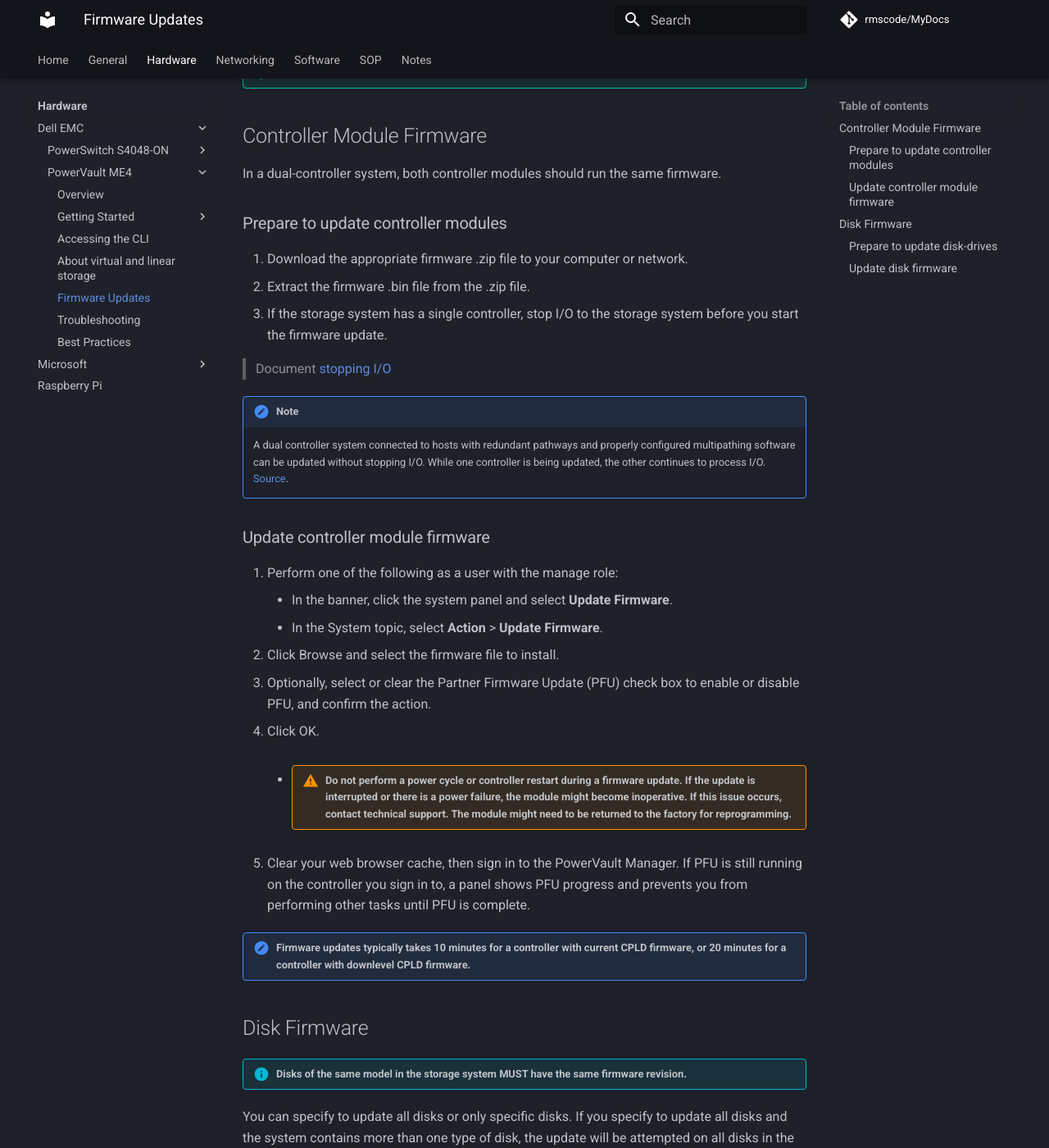
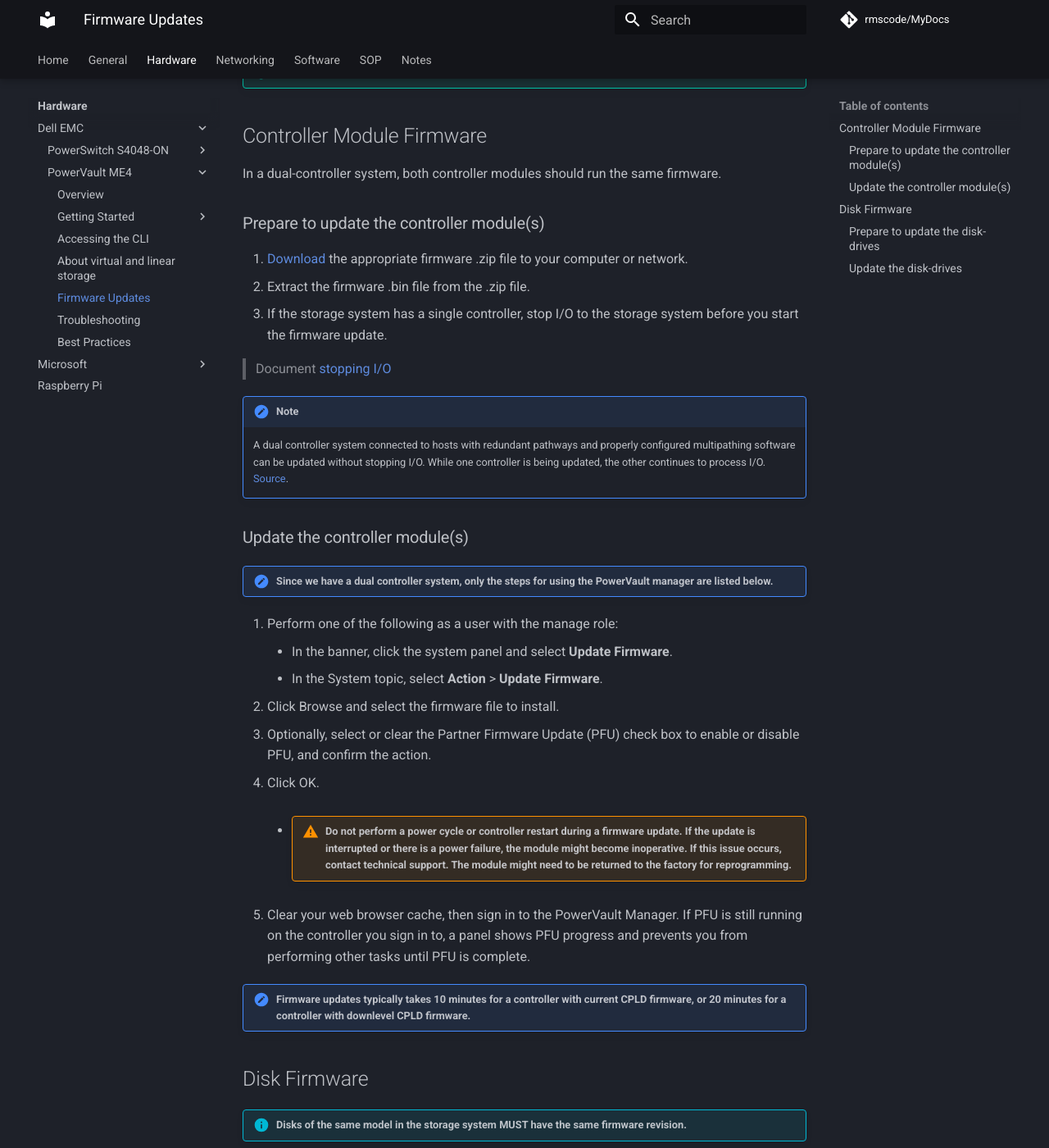
Before and after one commit to rmscode/binary-garden, an MkDocs documentation site: the page built from docs/hardware/dell-emc/powervault-me4/me4-firmware-updates.md, in a window 1280 px wide and 1400 px high, scrolled down 396 px. Shown: the whole window at 82% size. Built offline with MkDocs 1.6.1 and Material for MkDocs 9.7.7, drawn with Linux system fonts in a browser that asks for light colours; comment, search, counter and statistics services are not loaded; some of the changed text lies outside the part shown.

Commit message:
Update me4-firmware-updates.md

```diff
--- a/docs/hardware/dell-emc/powervault-me4/me4-firmware-updates.md
+++ b/docs/hardware/dell-emc/powervault-me4/me4-firmware-updates.md
@@ -12,9 +12,9 @@
 
 In a dual-controller system, both controller modules should run the same firmware.
 
-### Prepare to update controller modules
+### Prepare to update the controller module(s)
 
-1. Download the appropriate firmware .zip file to your computer or network.
+1. [Download](https://www.dell.com/support/home/en-us/product-support/product/powervault-me4024/drivers) the appropriate firmware .zip file to your computer or network.
 2. Extract the firmware .bin file from the .zip file.
 3. If the storage system has a single controller, stop I/O to the storage system before you start the firmware update.
 
@@ -24,7 +24,9 @@
 
     A dual controller system connected to hosts with redundant pathways and properly configured multipathing software can be updated without stopping I/O. While one controller is being updated, the other continues to process I/O. [Source](https://www.dell.com/support/kbdoc/en-us/000120120/me4-how-to-upgrade-controller-firmware).
 
-### Update controller module firmware
+### Update the controller module(s)
+
+!!! note "Since we have a dual controller system, only the steps for using the PowerVault manager are listed below."
 
 1. Perform one of the following as a user with the manage role:
       -  In the banner, click the system panel and select **Update Firmware**.
@@ -43,7 +45,7 @@
 
 You can specify to update all disks or only specific disks. If you specify to update all disks and the system contains more than one type of disk, the update will be attempted on all disks in the system. The update will only succeed for disks whose type matches the file, and will fail for disks of other types.
 
-### Prepare to update disk-drives
+### Prepare to update the disk-drives
 
 1. Obtain the appropriate firmware file and download it to your computer or network.
 2. In the PowerVault Manager, prepare to use FTP:
@@ -54,7 +56,7 @@
 
 > Document [enabling FTP](https://www.dell.com/support/manuals/en-us/powervault-me4012/me4_series_ag_pub/enable-or-disable-system-management-settings?guid=guid-e222335a-3e1b-446e-81ac-f7222649673a&lang=en-us)
 
-### Update disk firmware
+### Update the disk-drives
 
 !!! note
 
```
